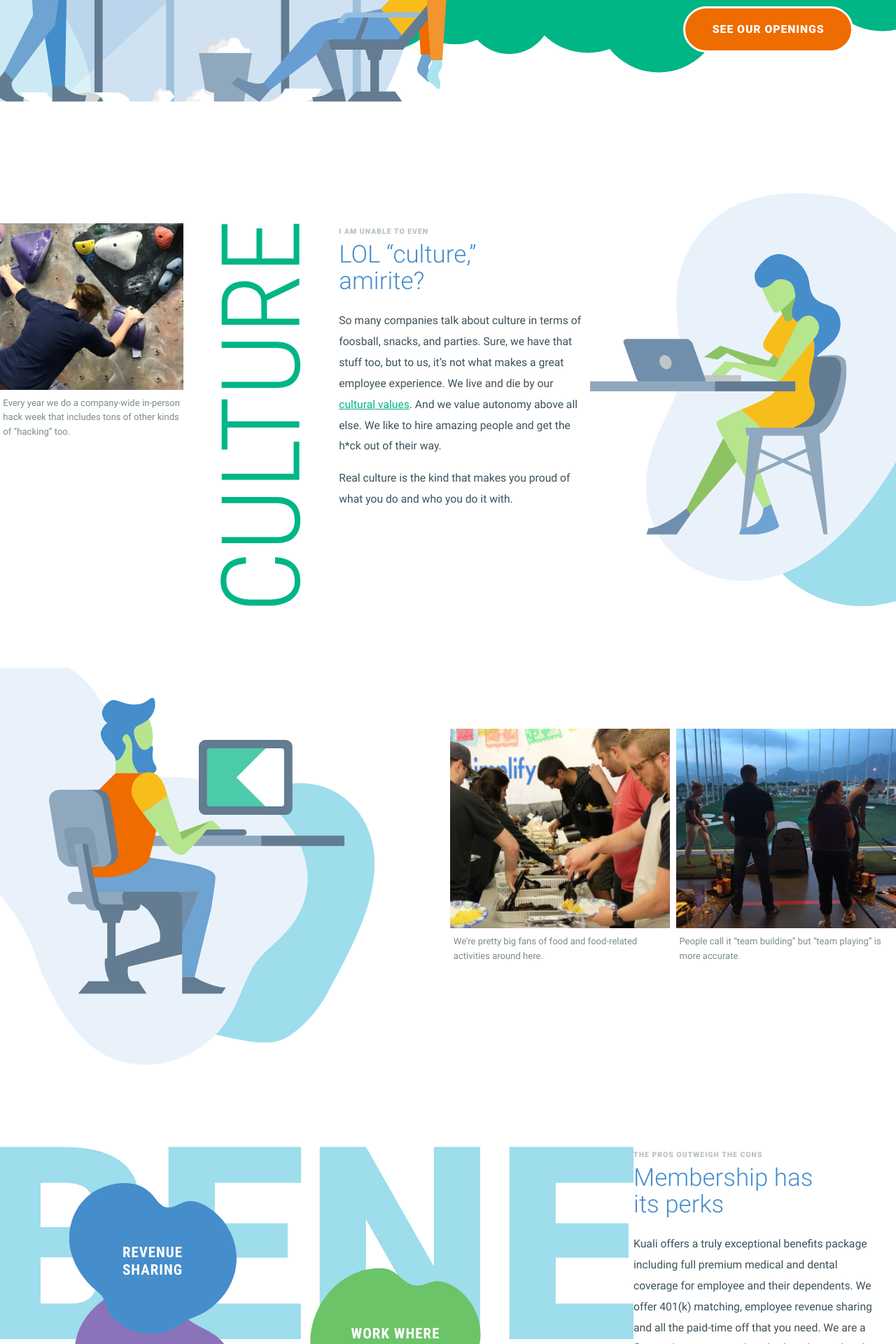
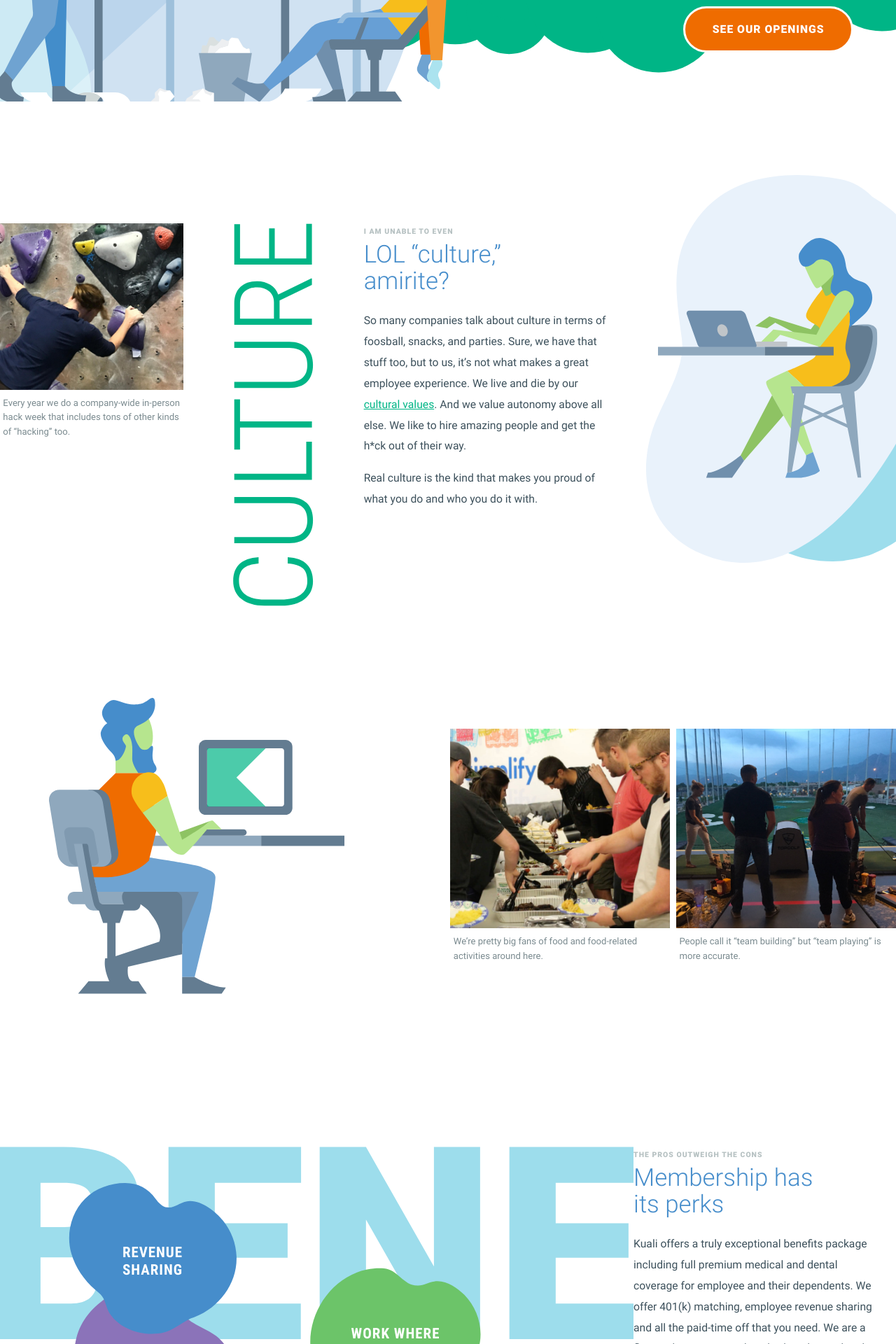
Before and after one commit to KualiCo/kuali-jobs, a Jekyll site: the page built from index.html, in a window 1280 px wide. Shown: the part 370-2290 px from the top of the page at 70% size. Built offline with Jekyll 4.4.1, drawn with Linux system fonts in a browser that asks for light colours.

Commit message:
improves layout on sections, first section good down to 1000px

```diff
--- a/_sass/custom.scss
+++ b/_sass/custom.scss
@@ -272,20 +272,37 @@
 		overflow: hidden;
 	}
 
+	.item {
+		margin-right: 3rem;
+	}
+
   .avatar {
     position: relative;
-    padding: 20rem;
-    margin: -20rem;
+    z-index: 0;
+		padding: 10rem;
+		margin: -10rem;
   }
 }
 
 .culture {
-	padding-left: 0;
+	left: -3rem;
+	@include breakpoint('extra-large') {
+		left: 0;
+		padding-left: 0;
+	}
 
   .desk-gal {
-    right: 5rem;
-    top: 5rem;
-    background: url('../img/desk-gal-avocado-1.svg') no-repeat right 5rem top 10rem, url('../img/desk-gal-avocado-2.svg') no-repeat right 0 bottom 25rem;
+		right: 5rem;
+		top: 2rem;
+		background: url('../img/desk-gal-avocado-1.svg') no-repeat right top, url('../img/desk-gal-avocado-2.svg') no-repeat right top 30rem;
+		@include breakpoint('extra-large') {
+			right: 0;
+		}
+
+		img {
+			width: 36rem;
+			height: 40rem;
+		}
   }
 }
 
@@ -295,7 +312,10 @@
   .desk-guy {
     bottom: 5rem;
     left: 5rem;
-    background: url('../img/desk-guy-avocado-1.svg') no-repeat left 2rem top 13rem, url('../img/desk-guy-avocado-2.svg') no-repeat right 15rem bottom 12rem;
+
+		&:before {
+			background: url('../img/desk-guy-avocado-1.svg') no-repeat left 2rem top 13rem, url('../img/desk-guy-avocado-2.svg') no-repeat right 15rem bottom 12rem;
+		}
   }
 }
 
@@ -363,7 +383,7 @@
 		background: $blue;
 		flex-grow: 2;
 		margin-left: 5rem;
-		padding: 5rem 5rem 3.5rem;
+		padding: 5rem 5rem 4rem;
 
 		h3 {
 			font-weight: 700;
--- a/index.html
+++ b/index.html
@@ -18,20 +18,20 @@
 </section>
 
 <section id="culture" class="culture section constrain">
-  <figure class="image-plus-caption image-plus-caption-small">
+  <figure class="item image-plus-caption image-plus-caption-small">
     <img alt="Kuali employee climbing on a rock wall" src="img/climbing.jpg" />
     <figcaption>Every year we do a company-wide in-person hack week that includes tons of other kinds of “hacking” too.</figcaption>
   </figure>
-  <div class="vertical-words">
+  <div class="item vertical-words">
     <img alt="Culture" src="img/culture.svg" />
   </div>
-  <div class="paragraph-content">
+  <div class="item paragraph-content">
     <sup>I am unable to even</sup>
     <h2>LOL “culture,” amirite?</h2>
     <p>So many companies talk about culture in terms of foosball, snacks, and parties. Sure, we have that stuff too, but to us, it’s not what makes a great employee experience. We live and die by our <a href="#values">cultural values</a>. And we value autonomy above all else. We like to hire amazing people and get the h*ck out of their way.</p>
     <p>Real culture is the kind that makes you proud of what you do and who you do it with.</p>
   </div>
-  <div class="desk-gal avatar">
+  <div class="item desk-gal avatar">
     <img alt="Animated worker typing on laptop" src="img/desk-gal.svg" />
   </div>
 </section>
```
